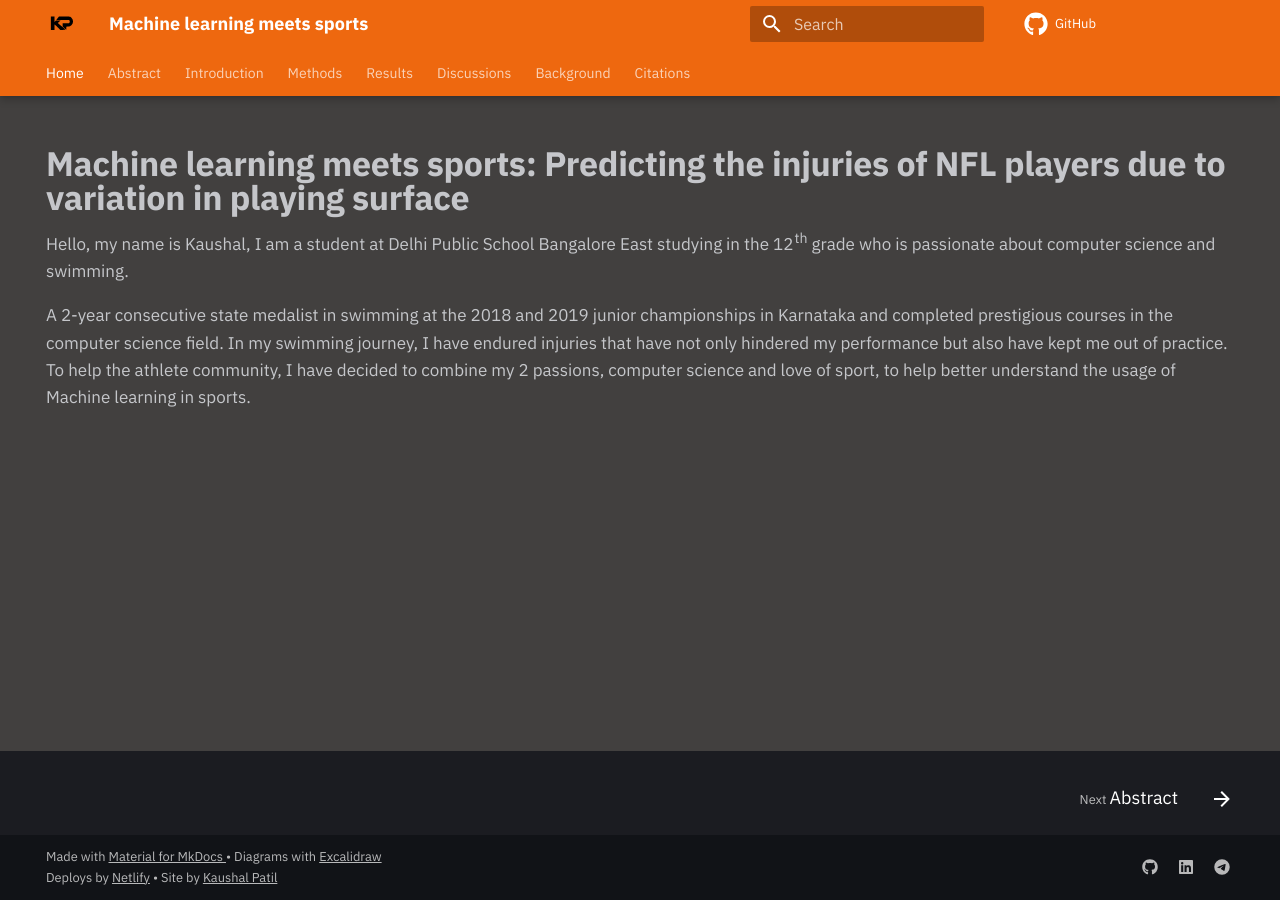
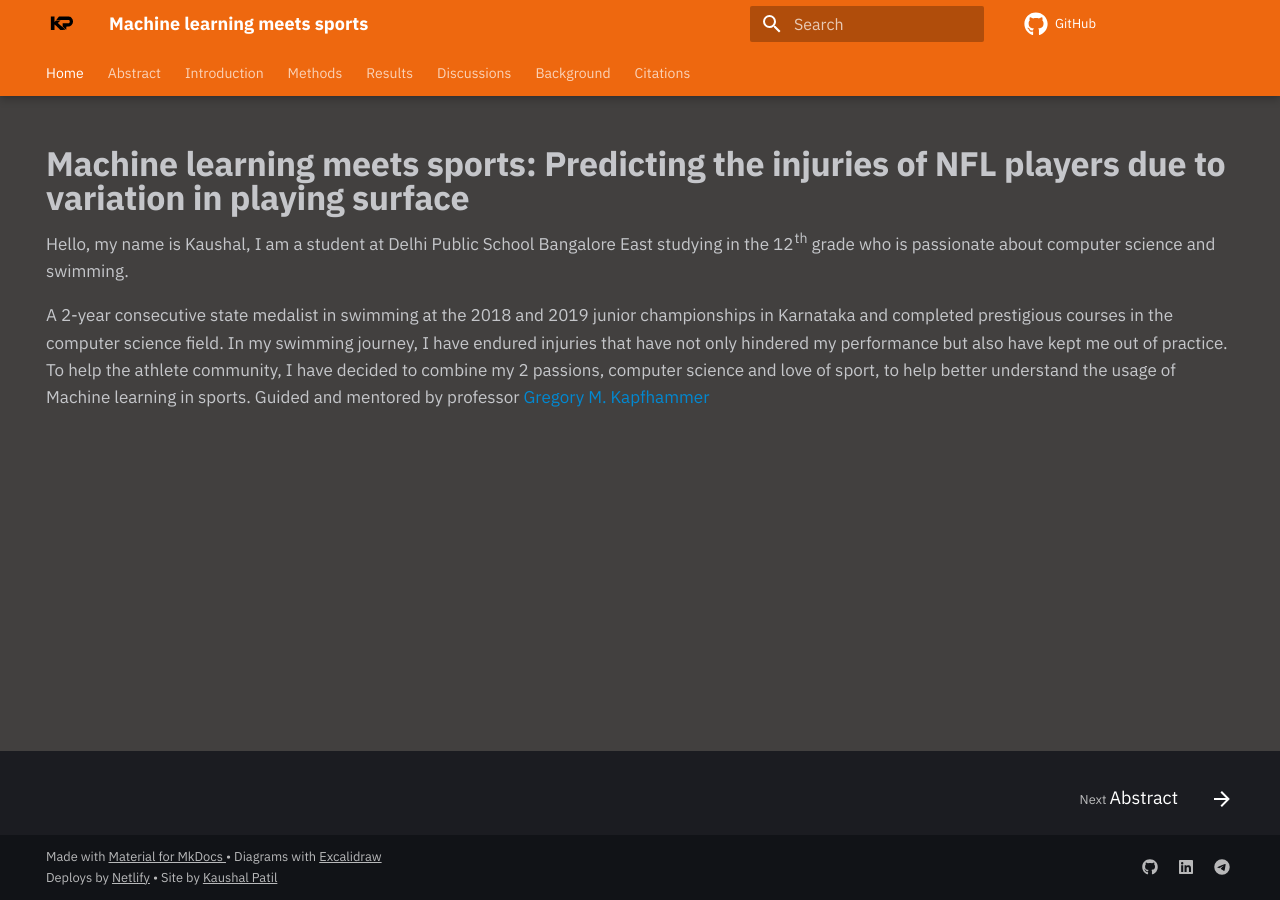
Before and after one commit to kaushal1014/research-paper-template-Athlete-Injuries, an MkDocs documentation site: the page built from docs/index.md, in a window 1280 px wide. Built offline with MkDocs 1.6.1 and Material for MkDocs 9.7.7, drawn with Linux system fonts in a browser that asks for light colours; some web fonts are replaced; comment, search, counter and statistics services are not loaded.

Commit message:
added mentor details

```diff
--- a/docs/index.md
+++ b/docs/index.md
@@ -10,3 +10,4 @@ Hello, my name is Kaushal,
 I am a student at Delhi Public School Bangalore East studying in the 12th grade who is passionate about computer science and swimming.
 
 A 2-year consecutive state medalist in swimming at the 2018 and 2019 junior championships in Karnataka and completed prestigious courses in the computer science field. In my swimming journey, I have endured injuries that have not only hindered my performance but also have kept me out of practice. To help the athlete community, I have decided to combine my 2 passions, computer science and love of sport, to help better understand the usage of Machine learning in sports.
+Guided and mentored by professor [Gregory M. Kapfhammer](https://www.gregorykapfhammer.com/)
```
